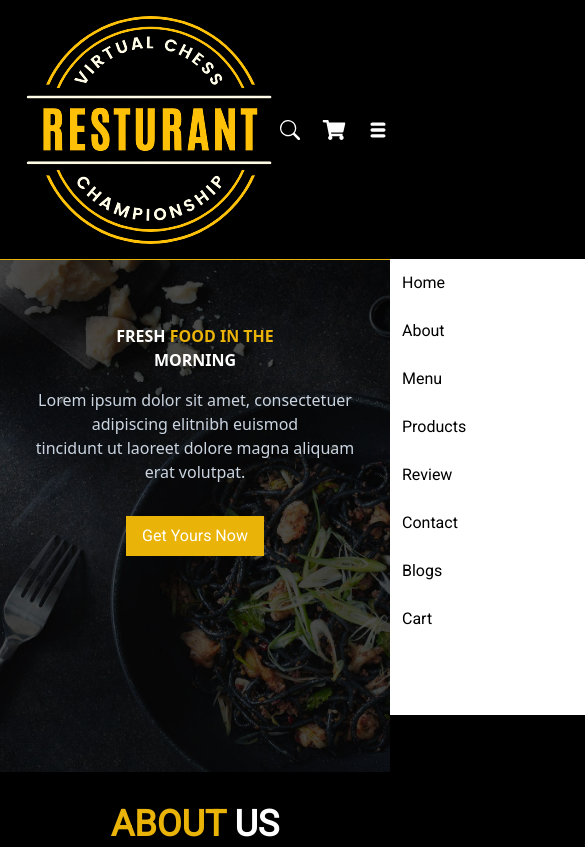
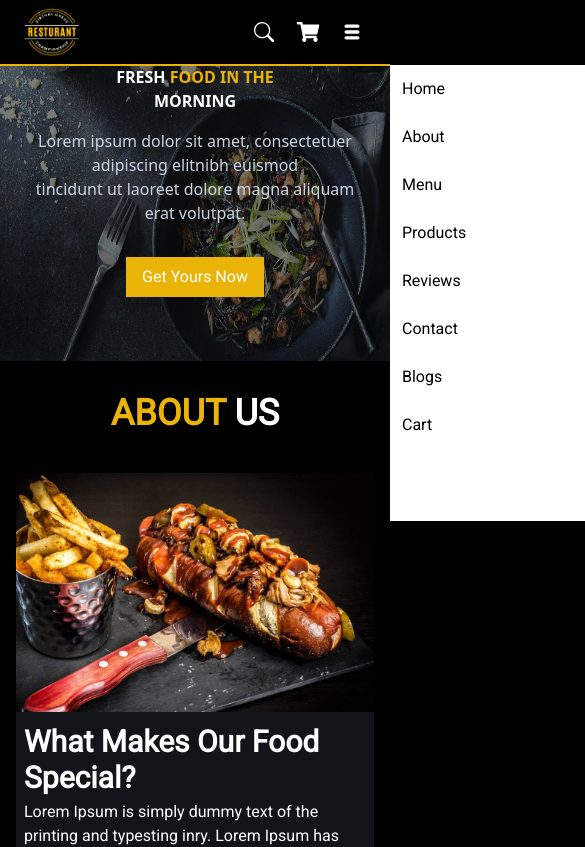
Before and after one commit to 123atif/food-app, a React (Vite) app: page /contact in a window 390 px wide. Shown: the top 847 px of the page, 585 px wide, since content can reach past the window. Built offline with nearby package versions, Linux system fonts and the light colour scheme.

Commit message:
Changed some [styles] add search bar field and add to cart menu

```diff
--- a/src/components/Blogs.jsx
+++ b/src/components/Blogs.jsx
@@ -9,7 +9,9 @@ const Blogs = () => {
       <div className="grid grid-cols-1 gap-4 sm:grid-cols-2 md:grid-cols-3">
         {blogData.map((item) => (
           <div key={item.id} className='text-white text-center border-solid border-2 border-yellow-500 pb-5 hover:bg-yellow-900 duration-200'>
-            <img src={item.img} alt='Food items' className='w-full h-60 hover:scale-105 transition duration-500 cursor-pointer' />
+          <div className=' overflow-hidden'>
+            <img src={item.img} alt='Food items' className='w-full h-60 hover:scale-125 transition duration-500 cursor-pointer' />
+          </div>
             <div className="mt-4 mb-2 mx-2">
               <p className='text-2xl'>{item.title}</p>
               <p className='text-yellow-500 text-lg'>{item.date}</p>
--- a/src/components/Contact.jsx
+++ b/src/components/Contact.jsx
@@ -4,29 +4,50 @@ import { faEnvelope, faUser, faPhone } from '@fortawesome/free-solid-svg-icons';
 import { FontAwesomeIcon } from '@fortawesome/react-fontawesome';
 const Contact = () => {
 	return (
-    <div className='m-5' id='contact'>
-      <Heading firstHeading={"CONTACT  US"} />
-      <div className='bg-gray flex flex-col items-center m-12 sm:flex sm:flex-col'>
-        <div className="flex items-start justify-center gap-12">
-          <iframe src="https://www.google.com/maps/embed?pb=!1m14!1m8!1m3!1d13604.684532050062!2d74.3514281!3d31.5194594!3m2!1i1024!2i768!4f13.1!3m3!1m2!1s0x391905edd849289f%3A0xa0a0ca3b4a89cae6!2sCherry%20Byte%20Technologies!5e0!3m2!1sen!2s!4v1707888795213!5m2!1sen!2s" width="640" height="450" style={{ border: "0" }} allowFullScreen="" loading="lazy" referrerPolicy="no-referrer-when-downgrade"></iframe>
-          <div className='text-white text-4xl font-bold mt-12'>
-            <h2 className='ml-1'>GET IN TOUCH</h2>
+		<div className="m-5" id="contact">
+			<Heading firstHeading={'CONTACT  US'} />
+			<div className="bg-gray flex max-sm:flex-col sm:m-12 m-3">
+				<iframe
+					src="https://www.google.com/maps/embed?pb=!1m14!1m8!1m3!1d13604.684532050062!2d74.3514281!3d31.5194594!3m2!1i1024!2i768!4f13.1!3m3!1m2!1s0x391905edd849289f%3A0xa0a0ca3b4a89cae6!2sCherry%20Byte%20Technologies!5e0!3m2!1sen!2s!4v1707888795213!5m2!1sen!2s"
+					width="640"
+					height="450"
+					style={{ border: '0' }}
+          className='w-full sm:w-1/2'
+					allowFullScreen=""
+					loading="lazy"
+					referrerPolicy="no-referrer-when-downgrade"
+				></iframe>
+				<div className='w-full sm:w-1/2 my-10 flex flex-col gap-5 items-center justify-center'>
+					<h2 className="text-white text-4xl font-bold">GET IN TOUCH</h2>
+					<form className="w-full px-4 flex flex-col gap-5">
+						<div className="flex items-center gap-4 bg-gray border-solid border-2 border-yellow-500 hover:border-yellow-500 focus:border-yellow-500 w-full px-2 py-4">
+							<FontAwesomeIcon icon={faUser} className=" text-white ml-4 size-6" />
+							<input
+								type="text"
+								placeholder="Name"
+								className="text-white bg-gray"
+							/>
 						</div>
-          <form className="text-center m-10 mt-28">
-            <div className="flex items-center mb-8 ml-[-22rem]">
-              <FontAwesomeIcon icon={faUser} className='absolute text-white ml-4 size-6'/>
-              <input type="text" placeholder='Name' className='text-white h-12 pl-16 bg-gray border-solid border-2 border-yellow-500 hover:border-yellow-500 focus:border-yellow-500 w-full p-3' />
+						<div className="flex items-center gap-4 bg-gray border-solid border-2 border-yellow-500 hover:border-yellow-500 focus:border-yellow-500 w-full px-2 py-4">
+							<FontAwesomeIcon icon={faEnvelope} className=" text-white ml-4 size-6" />
+							<input
+								type="email"
+								placeholder="Email"
+								className="text-white bg-gray"
+							/>
 						</div>
-            <div className="flex items-center mb-8 ml-[-22rem]">
-              <FontAwesomeIcon icon={faEnvelope} className='absolute text-white ml-4 size-6'/>
-              <input type="text" placeholder='Email' className='h-12 pl-16 bg-gray border-solid border-2 border-yellow-500 hover:border-yellow-500 focus:border-yellow-500 w-full text-white p-3' />
+						<div className="flex items-center gap-4 bg-gray border-solid border-2 border-yellow-500 hover:border-yellow-500 focus:border-yellow-500 w-full px-2 py-4">
+							<FontAwesomeIcon icon={faPhone} className=" text-white ml-4 size-6" />
+							<input
+								type="number"
+								placeholder="Number"
+								className="text-white bg-gray"
+							/>
 						</div>
-            <div className="flex items-center mb-8 ml-[-22rem]">
-              <FontAwesomeIcon icon={faPhone} className='absolute text-white ml-4 size-6'/>
-              <input type="number" placeholder='Number' className='h-12 pl-16 bg-gray border-solid border-2 border-yellow-500 hover:border-yellow-500 focus:border-yellow-500 w-full text-white p-3' />
-            </div>
-            <button className='justify-center text-center text-white bg-yellow-500 p-2 px-6 hover:bg-amber-400 duration-200'>Contact Now</button>
 					</form>
+					<button className="justify-center text-center text-white bg-yellow-500 p-2 px-6 hover:bg-amber-400 duration-200">
+						Contact Now
+					</button>
 				</div>
 			</div>
 		</div>
--- a/src/components/Hero.jsx
+++ b/src/components/Hero.jsx
@@ -1,26 +1,27 @@
 import React from 'react';
-import { Link } from 'react-scroll';
+import { Link } from "react-scroll";
 
 const HeroSection = () => {
 	return (
-    <div className="relative h-[32rem]" id="home">
-      <div className="absolute inset-0 brightness-50 opacity-60">
-        <img src='src/images/home-imgg.jpg' className='object-cover w-full h-full fixed bg-gradient-to-r from-[rgba(0,0,0,0.9)] to-[rgba(68,68,68,0.35)]' alt="Background"/>
-      </div>
-      <div className='absolute inset-0 px-6 sm:px-24 py-16 sm:py-32 text-white'>
+		<div className="relative " id="home">
+			<img
+				src="src/images/home-imgg.jpg"
+				className="absolute w-full h-full bg-black brightness-50"
+				alt="Background"
+			/>
+			<div className="flex flex-col items-center md:items-start px-6 relative z-10 sm:px-24 py-16 sm:py-56 text-white">
 				<h2 className="text-white font-bold font-sans lg:text-6xl sm:text-5xl text-center sm:text-left mb-4">
-          FRESH <span className="text-yellow-500">FOOD IN THE</span><br/> MORNING
+					FRESH <span className="text-yellow-500">FOOD IN THE</span>
+					<br /> MORNING
 				</h2>
 				<p className=" text-slate-300 font-sans lg:text-2xl sm:text-1xl mb-8 text-center sm:text-left">
 					Lorem ipsum dolor sit amet, consectetuer adipiscing elitnibh euismod
-          <br/>tincidunt ut laoreet dolore magna aliquam erat volutpat.
+					<br />
+					tincidunt ut laoreet dolore magna aliquam erat volutpat.
 				</p>
-        <div className='text-center md:ml-[-35rem] lg:ml-[-64rem]'>
-        <button className='text-white bg-yellow-500 p-2 px-4 hover:hover:pr-10 hover:pl-5 hover:opacity-75 duration-300'>
+				<button className="text-white bg-yellow-500 p-2 px-4 hover:hover:pr-10 hover:pl-5 hover:opacity-75 duration-300">
 					Get Yours Now
 				</button>
-        </div>
-
 			</div>
 		</div>
 	);
@@ -28,10 +29,4 @@ const HeroSection = () => {
 
 export default HeroSection;
 
-
-
-
-
-
-
 //<div className="absolute inset-0 bg-gradient-to-r from-[rgba(0,0,0,0.5)] to-[rgba(221,199,199,0.2)] brightness-50 opacity-60"></div>
--- a/src/components/Navbar.jsx
+++ b/src/components/Navbar.jsx
@@ -1,64 +1,142 @@
-import React from 'react';
-import { BsSearch } from "react-icons/bs";
-import { FaShoppingCart } from "react-icons/fa";
-import { TiThMenu } from "react-icons/ti";
-import { RxCross2 } from "react-icons/rx";
-import { Link } from 'react-scroll'; // Import Link from react-scroll
+import React, { useState } from 'react';
+import { BsSearch } from 'react-icons/bs';
+import { FaShoppingCart } from 'react-icons/fa';
+import { TiThMenu } from 'react-icons/ti';
+import { RxCross2 } from 'react-icons/rx';
+// import { Link } from 'react-scroll';
+import { menuList } from '../data';
+import { FontAwesomeIcon } from '@fortawesome/react-fontawesome';
+const Navbar = ({ click, setClick }) => {
+	const [sidebarOpen, setSidebarOpen] = useState(false);
+	const [searchOpen, setSearchOpen] = useState(false);
 
-const Navbar = ({ click, setClick }) => {
 	return (
-    <div className='flex justify-between items-center px-6 lg:px-28 py-3'>
-      <img src='./src/images/logo.png' alt="Logo" className='h-auto w-auto sm:h-10 sm:w-10 lg:h-20 lg:w-24'/>
+		<div className="fixed top-0 bg-black border-yellow-500 border-b-2 z-30 w-full flex justify-between items-center px-6 lg:px-24 py-2">
+			<img src="./src/images/logo.png" alt="Logo" className="h-12 w-14 lg:h-[70px] lg:w-[75px]" />
 			<ul className="hidden md:flex text-white ml-4">
-        <li className='px-2 transition-all duration-300 border-b-2 border-transparent hover:border-yellow-500 cursor-pointer hover:text-yellow-500'>
-          <Link to="home" spy={true} smooth={true} offset={50} duration={500} >
+				<li className="px-2 transition-all duration-300 border-b-2 border-transparent hover:border-yellow-500 cursor-pointer hover:text-yellow-500">
+					<a href="#home" spy={true} smooth={true} offset={50} duration={500}>
 						Home
-    </Link>
+					</a>
 				</li>
-        <li className='px-2 transition-all duration-300 border-b-2 border-transparent hover:border-yellow-500 cursor-pointer hover:text-yellow-500'>
-       {/* <Link to="/about">About</Link>About */}
-       <Link to="about" spy={true} smooth={true} offset={50} duration={500} >
+				<li className="px-2 transition-all duration-300 border-b-2 border-transparent hover:border-yellow-500 cursor-pointer hover:text-yellow-500">
+					<a href="#about" spy={true} smooth={true} offset={50} duration={500}>
 						About
-    </Link>
+					</a>
 				</li>
-        <li className='px-2 transition-all duration-300 border-b-2 border-transparent hover:border-yellow-500 cursor-pointer hover:text-yellow-500'>
-          {/* <Link to="/menu">Menu</Link> */}
-          <Link to="menu" spy={true} smooth={true} offset={50} duration={500} >Menu</Link>
+				<li className="px-2 transition-all duration-300 border-b-2 border-transparent hover:border-yellow-500 cursor-pointer hover:text-yellow-500">
+					<a href="#menu" spy={true} smooth={true} offset={50} duration={500}>
+						Menu
+					</a>
 				</li>
-        <li className='px-2 transition-all duration-300 border-b-2 border-transparent hover:border-yellow-500 cursor-pointer hover:text-yellow-500'>
-          <Link to="products" spy={true} smooth={true} offset={50} duration={500} >
+				<li className="px-2 transition-all duration-300 border-b-2 border-transparent hover:border-yellow-500 cursor-pointer hover:text-yellow-500">
+					<a href="#products" spy={true} smooth={true} offset={50} duration={500}>
 						Products
-           </Link>
+					</a>
 				</li>
-        <li className='px-2 transition-all duration-300 border-b-2 border-transparent hover:border-yellow-500 cursor-pointer hover:text-yellow-500'>
-        <Link to="review" spy={true} smooth={true} offset={50} duration={500} >
+				<li className="px-2 transition-all duration-300 border-b-2 border-transparent hover:border-yellow-500 cursor-pointer hover:text-yellow-500">
+					<a href="#review" spy={true} smooth={true} offset={50} duration={500}>
 						Reviews
-           </Link>
+					</a>
 				</li>
-        <li className='px-2 transition-all duration-300 border-b-2 border-transparent hover:border-yellow-500 cursor-pointer hover:text-yellow-500'>
-        <Link to="contact" spy={true} smooth={true} offset={50} duration={500} >
+				<li className="px-2 transition-all duration-300 border-b-2 border-transparent hover:border-yellow-500 cursor-pointer hover:text-yellow-500">
+					<a href="#contact" spy={true} smooth={true} offset={50} duration={500}>
 						Contact
-        </Link>
+					</a>
 				</li>
-        <li className='px-2 transition-all duration-300 border-b-2 border-transparent hover:border-yellow-500 cursor-pointer hover:text-yellow-500'>
-        <Link to="blogs" spy={true} smooth={true} offset={50} duration={500} >
+				<li className="px-2 transition-all duration-300 border-b-2 border-transparent hover:border-yellow-500 cursor-pointer hover:text-yellow-500">
+					<a href="#blogs" spy={true} smooth={true} offset={50} duration={500}>
 						Blogs
-        </Link>
+					</a>
 				</li>
-        <li className='px-2 transition-all duration-300 border-b-2 border-transparent hover:border-yellow-500 cursor-pointer hover:text-yellow-500'>
-          {/* <Link to="/cart">Cart</Link> */} Cart
+				<li className="px-2 transition-all duration-300 border-b-2 border-transparent hover:border-yellow-500 cursor-pointer hover:text-yellow-500">
+					{' '}
+					Cart
 				</li>
 			</ul>
+			<div className="flex gap-4">
+				<div className="flex justify-end space-x-4">
+					<BsSearch
+						className="text-white z-20 w-7 text-xl cursor-pointer transition duration-500 hover:text-yellow-500"
+						onClick={() => {
+							setSearchOpen(!searchOpen);
+							setSidebarOpen(false);
+              setClick(false);
+						}}
+					/>
+					{searchOpen && (
+						<div
+							className={`absolute flex items-center bg-white right-24 top-0 z-10 w-1/3 px-3 py-2 border border-gray-300 duration-500 ${searchOpen ? 'translate-y-24' : 'translate-y-0'}`}
+						>
+							<input type="text" placeholder="Search Here..." className="text-lg outline-none w-full" />
+							<BsSearch />
+						</div>
+					)}
+					{searchOpen && (
+						<div class="fixed bottom-0 left-0 right-0 top-0 z-0" onClick={() => setSearchOpen(false)}></div>
+					)}
+					<FaShoppingCart
+						className="text-white w-7 text-xl z-20 hover:border-yellow-500 cursor-pointer hover:text-yellow-500"
+						onClick={() => {
+							setSidebarOpen(!sidebarOpen);
+							setSearchOpen(false);
+              setClick(false)
 
-      <div className='flex gap-4'>
-        <div className='flex justify-end space-x-4'>
-          <BsSearch className="text-white w-7 text-xl"/>
-          <FaShoppingCart className="text-white w-7 text-xl"/>
+						}}
+					/>
+					{sidebarOpen && (
+						<div className="flex flex-col fixed top-[87px] right-0 z-20 w-[350px] duration-300 h-[calc(100vh-80px)] overflow-x-hidden overflow-y-auto text-black bg-white ">
+							{menuList.map((item) => (
+								<div key={item.id} className="p-3 flex flex-col gap-2">
+
+									<div className='flex justify-between items-center'>
+                  <div className='flex gap-8 items-center'>
+                  <img src={item.img} alt="Food" className="lg:w-20 h-20" />
+										<div>
+											<p>{item.title}</p>
+											<p>{item.price}</p>
 										</div>
-        <div className='md:hidden sm:flex'>
-          <TiThMenu onClick={() => setClick(!click)} className={`text-white w-7 text-xl ${click === false ? 'block md:hidden' : 'hidden'}`}/>
-          <RxCross2 onClick={() => setClick(!click)} className={`text-white w-7 text-xl ${click === true ? 'block md:hidden' : 'hidden'}`} />
                   </div>
+
+										<p className="text-black font-bold text-2xl left-60 hover:border-yellow-500 cursor-pointer hover:text-yellow-500">
+											X
+										</p>
+									</div>
+
+									<button className="  text-white bg-yellow-500 p-1 hover:opacity-75 duration-300">
+										Check Out
+									</button>
+								</div>
+							))}
+						</div>
+					)}
+					{sidebarOpen && (
+						<div
+							class="fixed bottom-0 left-0 right-0 top-0 z-0"
+							onClick={() => setSidebarOpen(false)}
+						></div>
+					)}
+				</div>
+				<div className="md:hidden sm:flex z-20" onClick={() => {setSidebarOpen(false);
+							setSearchOpen(false);}}>
+					<TiThMenu
+						onClick={() => setClick(!click)}
+
+						className={`text-white w-7 text-xl ${click === false ? 'block md:hidden' : 'hidden'}`}
+					/>
+
+					<RxCross2
+						onClick={() => setClick(!click)}
+						className={` text-white w-7 text-xl ${click === true ? 'block md:hidden' : 'hidden'}`}
+					/>
+
+				</div>
+        {click  && (
+						<div
+							class="fixed bottom-0 left-0 right-0 top-0 z-0"
+							onClick={() => setClick(false)}
+						></div>
+					)}
 			</div>
 		</div>
 	);
--- a/src/components/Product.jsx
+++ b/src/components/Product.jsx
@@ -6,8 +6,8 @@ import { productList } from '../data';
 import Heading from './common/Heading';
 const Product = () => {
   return (
-    <div className="max-w-6xl mx-auto px-4 sm:px-6 lg:px-8 my-8" id='products'>
-      <div className='m-5'>
+    <div className="max-w-6xl mx-auto px-4 sm:px-6 lg:px-8 my-8">
+      <div className='m-5'  id="products">
       <Heading firstHeading={"OUR  PRODUCTS"}/>
       </div>
       <div className="grid grid-cols-1 gap-4 sm:grid-cols-2 md:grid-cols-3">
--- a/src/components/ResponsiveNavbar.jsx
+++ b/src/components/ResponsiveNavbar.jsx
@@ -2,16 +2,30 @@ import React from 'react';
 
 const ResponsiveNavbar = ({ click }) => {
   return (
-    <div className={`absolute z-10 w-[70%] max-w-[300px] duration-300 md:hidden h-[calc(60vh-50px)] overflow-x-hidden overflow-y-auto text-black bg-white ${click ? 'right-0' : 'right-[-70%]'}`}>
+    <div className={`absolute z-30 w-[70%] max-w-[300px] duration-300 top-[65px] md:hidden h-[calc(60vh-50px)] overflow-x-hidden overflow-y-auto text-black bg-white ${click ? 'right-0' : 'right-[-70%]'}`}>
       {/* Responsive Menu-Bar*/}
       <ul>
-        <li className='p-3'>Home</li>
-        <li className='p-3'>About</li>
-        <li className='p-3'>Menu</li>
-        <li className='p-3'>Products</li>
-        <li className='p-3'>Review</li>
-        <li className='p-3'>Contact</li>
-        <li className='p-3'>Blogs</li>
+        <li className='p-3'><a href="#home" spy={true} smooth={true} offset={50} duration={500}>
+						Home
+					</a></li>
+        <li className='p-3'><a href="#about" spy={true} smooth={true} offset={50} duration={500}>
+						About
+					</a></li>
+        <li className='p-3'><a href="#menu" spy={true} smooth={true} offset={50} duration={500}>
+						Menu
+					</a></li>
+        <li className='p-3'><a href="#products" spy={true} smooth={true} offset={50} duration={500}>
+						Products
+					</a></li>
+        <li className='p-3'><a href="#review" spy={true} smooth={true} offset={50} duration={500}>
+						Reviews
+					</a></li>
+        <li className='p-3'><a href="#contact" spy={true} smooth={true} offset={50} duration={500}>
+						Contact
+					</a></li>
+        <li className='p-3'><a href="#blogs" spy={true} smooth={true} offset={50} duration={500}>
+						Blogs
+					</a></li>
         <li className='p-3'>Cart</li>
       </ul>
     </div>
--- a/src/components/Reviews.jsx
+++ b/src/components/Reviews.jsx
@@ -5,7 +5,7 @@ import ReactStars from 'react-rating-star-with-type';
 
 const Reviews = () => {
   return (
-    <div className="max-w-6xl mx-auto px-4 sm:px-6 lg:px-8" id='reviews'>
+    <div className="max-w-6xl mx-auto px-4 sm:px-6 lg:px-8" id='review'>
     <div className='m-5'>
     <Heading firstHeading={"CUSTOMER'S  REVIEW"} />
       </div>
--- a/src/index.css
+++ b/src/index.css
@@ -3,12 +3,13 @@
 @import 'tailwindcss/utilities';
 
 /* index.css */
-body {
+body ,html{
     background-color: black;
     margin: 0;
     padding: 0;
     overflow-x: hidden;
     font-family: 'Roboto';
+    scroll-behavior: smooth;
   }
 
   ::-webkit-scrollbar {
--- a/src/main.jsx
+++ b/src/main.jsx
@@ -6,18 +6,9 @@ import './index.css';
 
 ReactDOM.createRoot(document.getElementById('root')).render(
   <React.StrictMode>
-  {/* <BrowserRouter>
-  <Routes>
-          <Route path="/*" element={<Navbar />} />
-          <Route path="/" element={<HeroSection />} />
-          <Route path="/about" element={<About />} />
-          <Route path="/menu" element={<Menu />} />
-          <Route path="/products" element={<Product />} />
-          <Route path="/reviews" element={<Reviews />} />
-          <Route path="/contact" element={<Contact />} />
-          <Route path="/blogs" element={<Blogs />} />
-        </Routes>
-  </BrowserRouter> */}
-    <App />
+   <BrowserRouter>
+   <App />
+  </BrowserRouter>
+
   </React.StrictMode>,
 );
--- a/tailwind.config.js
+++ b/tailwind.config.js
@@ -9,6 +9,7 @@ module.exports = {
         'gray': '#13131a',
       },
     },
+
   },
   plugins: [],
 };
```
Lines whose indentation alone changed are shown as unchanged.
